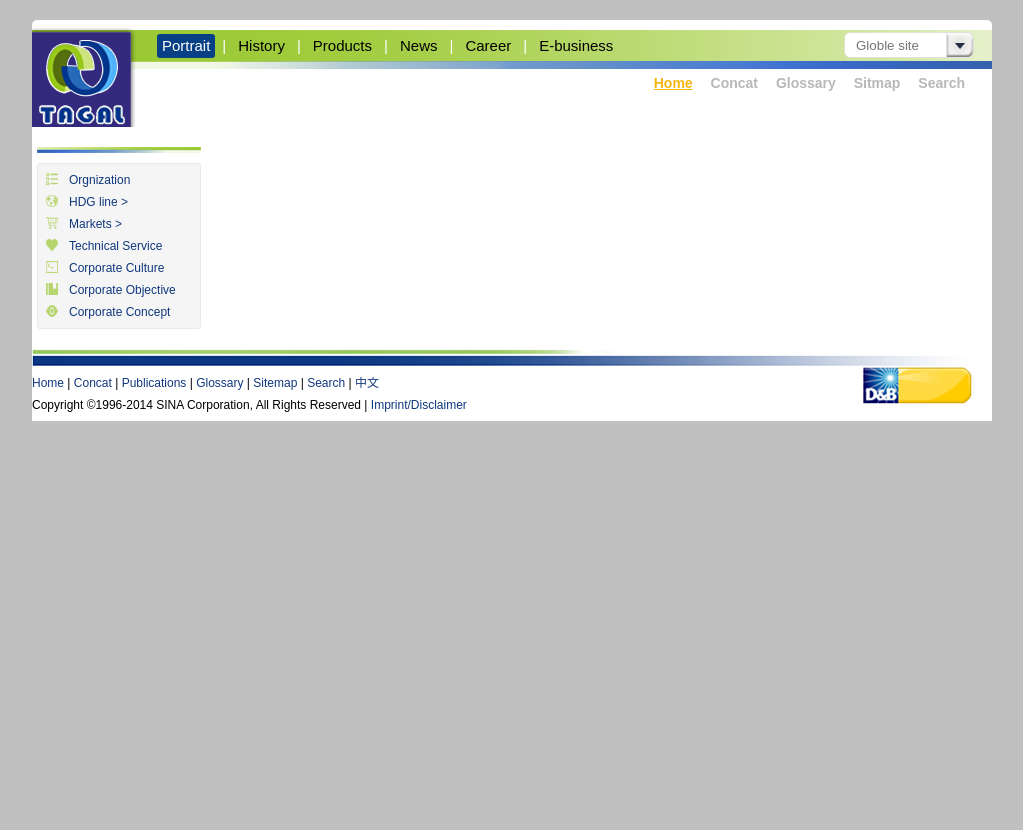
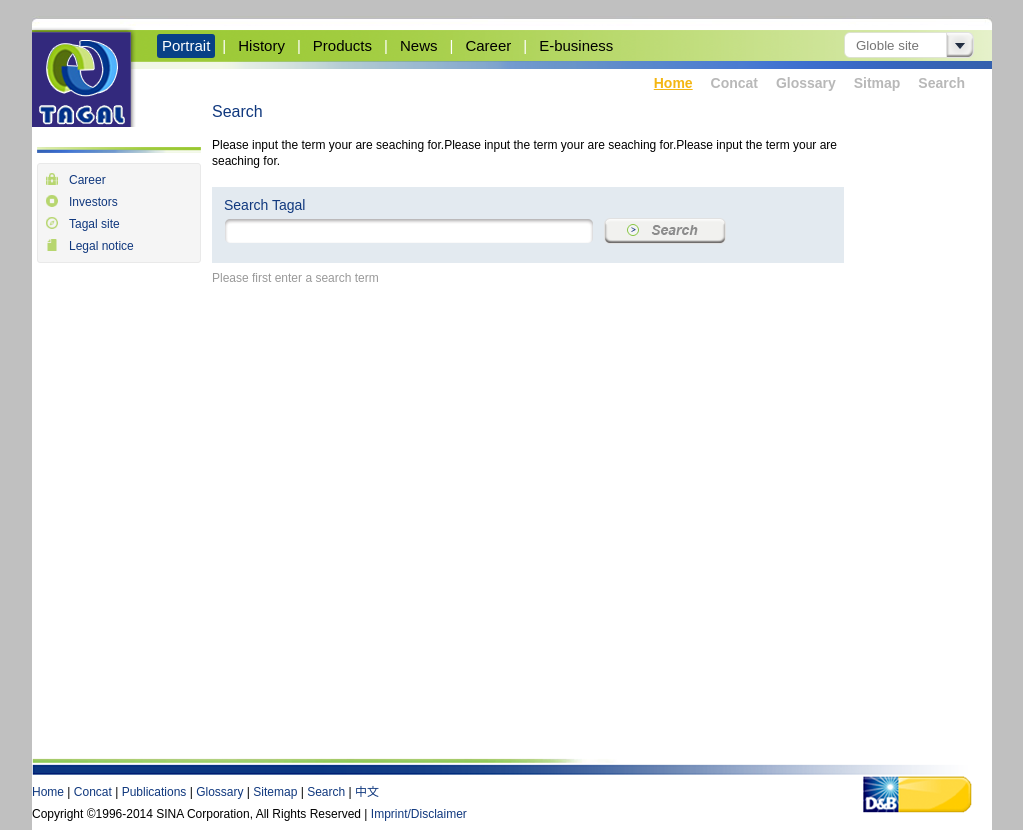
Before and after one commit to binbin/cute1, a plain HTML site: page search.html in a window 1280 px wide. Shown: the whole page, without its empty margins (128-1151 px from the left). Before the commit the page ends 800 px from the top, so only its background shows below. Drawn offline with Linux system fonts and the light colour scheme.

Commit message:
fix footer

```diff
--- a/sass/main.scss
+++ b/sass/main.scss
@@ -1,3 +1,4 @@
+@charset "utf-8";
 @import "compass/reset";
 @import "compass/css3";
 @import "compass/typography/links/unstyled-link";
@@ -10,11 +11,27 @@
     outline: 0;
 }
 
-body{
+html,body{
 	font-size:12px;
   /*font-family: cursive;*/
   font-family: Arial;
 	background-color:rgb(192,192,192);
+  height:100%;
+}
+
+#container{
+  padding-top: 30px;
+  position:relative;
+  font-size:12px;
+  min-height:100%;
+  height:auto !important;
+  height:100%;
+  position:relative;
+
+  width: 960px;
+  margin: 0 auto;
+
+  background:url("../images/bg-topbar.png") no-repeat scroll 0 0 #fff;
 }
 
 $content-width:960px;
@@ -22,7 +39,19 @@ $content-width:960px;
 @mixin content{
 	width:$content-width;
 	margin:0 auto;
-  position:relative;
+  font-size:12px;
+
+  /*min-height:100%;
+  height:auto !important;
+  height:100%;
+
+  position:relative;*/
+
+
+  padding-bottom:72px;
+
+
+
 }
 
 /* 栅格化布局样式 */
@@ -171,6 +200,10 @@ $content-width:960px;
      .list{background:url("../images/icon-list_12.png") no-repeat scroll 0 0 transparent;}
      .terminal{background:url("../images/icon-terminal_12.png") no-repeat scroll 0 0 transparent;}
      .trolley{background:url("../images/icon-trolley_12.png") no-repeat scroll 0 0 transparent;}
+     .career{background:url("../images/icon-career_12.png") no-repeat scroll 0 0 transparent;}
+     .investor{background:url("../images/icon-investor_12.png") no-repeat scroll 0 0 transparent;}
+     .notice{background:url("../images/icon-notice_12.png") no-repeat scroll 0 0 transparent;}
+     .tagal{background:url("../images/icon-tagal_12.png") no-repeat scroll 0 0 transparent;}
    }
   .search_box{
       padding-right:10px;
@@ -270,13 +303,8 @@ $content-width:960px;
 
 .content{
 	@include content;
-	margin:{
-      top:20px;
-    }
-	padding-top:10px;
-	background-color:#fff;
-	@include border-corner-radius(top, left, 5px);
-	@include border-corner-radius(top, right, 5px);
+
+
 	/*min-height:900px;*/
 	.navbar{
 	  width:100%;
@@ -484,11 +512,69 @@ $content-width:960px;
           }
         }
     }
-
+    .search_page_box{
+      .maintitle{
+        color:rgb(16,56,126);
+        font-size:16px;
+        line-height:30px;
+      }
+      .desc{
+        line-height: 16px;
+        margin-bottom: 18px;
+        margin-top: 10px;
+      }
+      .search_in_box{
+        background:rgb(227,234,240);
+        padding:{
+          left:12px;
+          top:5px;
+          bottom:5px;
+        }
+        .subtitle{
+          color:rgb(16,56,126);
+          font-size:14px;
+          line-height:26px;
+        }
+        .inbox{
+          height:40px;
+        }
+        input{
+         border:none;
+         width:350px;
+         height:26px;
+         line-height:26px;
+         background:url("../images/bg-searchbox_l.png") no-repeat scroll 0 0 transparent;
+         font-size:12px;
+         padding:{
+          left:10px;
+          right:10px;
+         }
+         vertical-align: middle;
+        }
+        button{
+         border:none;
+         background:url("../images/bg-searchbtn1.png") no-repeat scroll 0 0 transparent;
+         width:122px;
+         height:28px;
+         cursor:pointer;
+         vertical-align: middle;
+         margin-left:10px;
+       }
+      }
+      .input_desc{
+       color:#999;
+       line-height: 30px;
+      }
+    }
 
 }
 .footer{
+   position:absolute;
+   bottom:0;
    width:960px;
+   height:54px;/*footer的高度*/
+   clear:both;
+
    padding-top:18px;
    background:url("../images/bg-footer.png") no-repeat scroll 0 0 #fff;
    margin: 0 auto;
--- a/search.html
+++ b/search.html
@@ -9,6 +9,7 @@
 	<![endif]-->
 </head>
 <body>
+	<div id="container">
 		<div class="content">
 			<div class="navbar">
 				<a href="/" class="logo"></a>
@@ -37,27 +38,38 @@
 	        			<div class="panel panel164">
 							<div class="panelcontentbox margin-top10">
 								<ul class="list">
-								<li><a href="#" class="list">Orgnization</a></li>
-								<li><a href="#" class="globe">HDG line &gt;</a></li>
-								<li><a href="#" class="trolley">Markets &gt;</a></li>
-								<li><a href="#" class="heart">Technical Service</a></li>
-								<li><a href="#" class="terminal">Corporate Culture</a></li>
-								<li><a href="#" class="bookmark">Corporate Objective</a></li>
-								<li><a href="#" class="eye">Corporate Concept</a></li>
+									<li><a href="#" class="career">Career</a></li>
+									<li><a href="#" class="investor">Investors</a></li>
+									<li><a href="#" class="tagal">Tagal site</a></li>
+									<li><a href="#" class="notice">Legal notice</a></li>
 								</ul>
 							</div>
 						</div>
 	        		</div>
 	        	</div>
-        	<div class="grid grid-30">
+	        	<div class="grid grid-32">
 
+	        		<div class="search_page_box">
+	        			<h1 class="maintitle">Search</h1>
+	        			<div class="desc">
+	        				Please input the term your are seaching for.Please input the term your are seaching for.Please input the term your are seaching for.
+	        			</div>
+	        			<div class="search_in_box">
+	        				<h2 class="subtitle">
+	        					Search Tagal
+	        				</h2>
+	        				<div class="inbox">
+	        					<input type="text" name="" id=""><button type="button"></button>
+	        				</div>
 
+	        			</div>
+	        			<div class="input_desc">Please first enter a search term</div>
+	        		</div>
 	        	</div>
 	        </div>
 
 
-		<div class="clear"></div>
-	</div>
+
 			<div class="footer">
 			    <div class="brand"></div>
 			    <div class="footer-info">
@@ -70,5 +82,10 @@
 			    </div>
 				<div class="clear"></div>
 			</div>
+			<div class="clear"></div>
+
+
+		</div>
+	</div>
 </body>
 </html>
```
Also changed, not shown: contact.html (+3 -2 lines), index.html (+3 -1 lines), memorabilia.html (+3 -1 lines), news.html (+3 -1 lines), search_result.html (+3 -1 lines), site_map.html (+3 -1 lines), sub_page.html (+3 -1 lines), images/bg-searchbox_l.png (added), images/bg-top.png, images/bg-topbar.png (added), images/icon-career_12.png (added), images/icon-investor_12.png (added), images/icon-notice_12.png (added), images/icon-tagal_12.png (added), 1 more files, 1 other file. Lines whose indentation alone changed are shown as unchanged.
